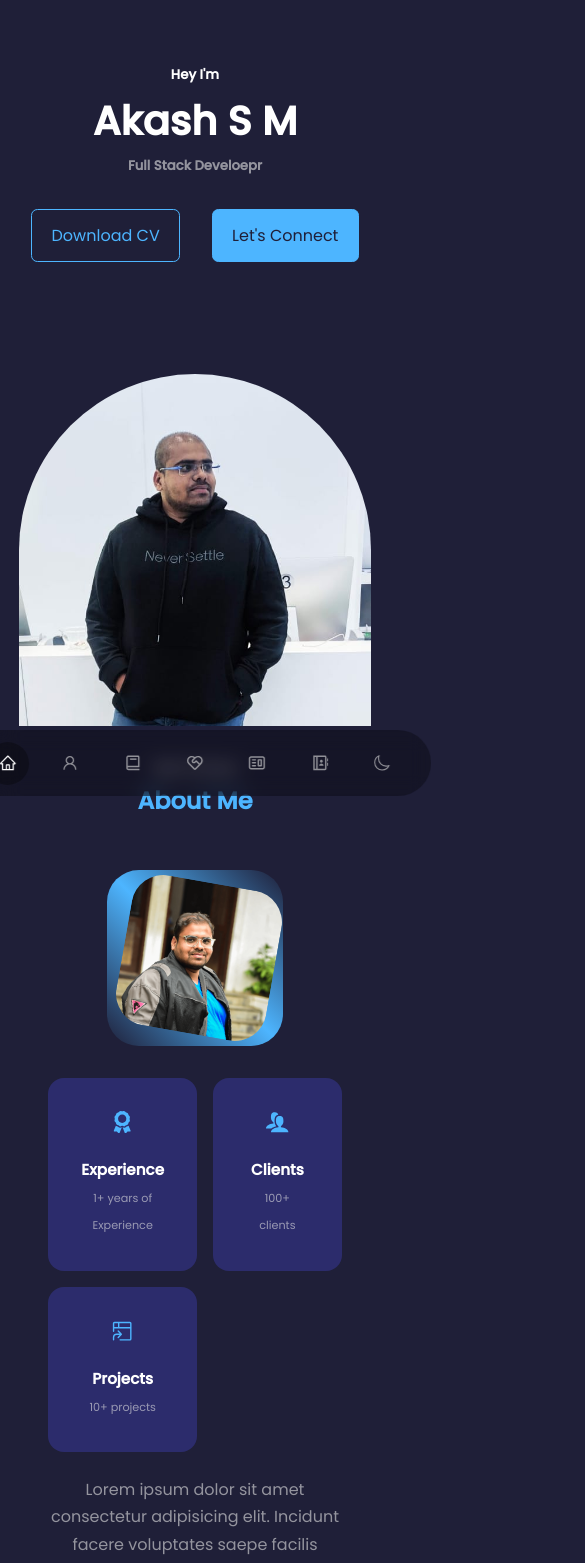
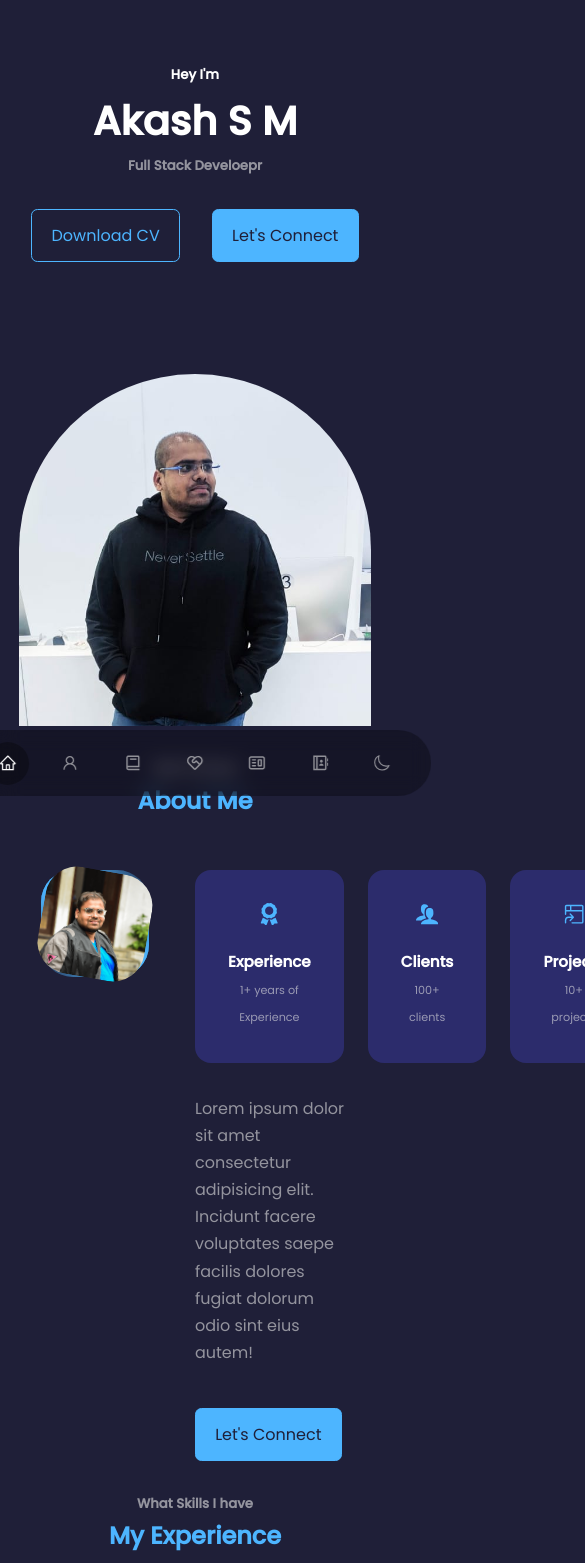
Before and after one commit to ak220193/my-portfolio-new, a React (Create React App) app: page / in a window 390 px wide. Shown: the top 1563 px of the page, 585 px wide, since content can reach past the window. Built offline with nearby package versions, Linux system fonts and the light colour scheme.

Commit message:
bug fixes not sorted out

```diff
--- a/src/Components/About/About.css
+++ b/src/Components/About/About.css
@@ -1,5 +1,4 @@
 .about__container {
-  /* margin-top: 25rem; */
   display: grid;
   grid-template-columns: 35% 50%;
   gap: 15%;
@@ -71,51 +70,55 @@
   color: var(--color-light);
 }
 
-@media screen and (max-width: 1024px) {
-  .about__container {
+/* @media screen and (max-width:1024px) {
+  .about__container{
     grid-template-columns: 1fr;
-    gap: 0;
+    gap:0;
   }
-  .about__me {
-    width: 60%;
+  .about__me{
+    width: 50%;
     margin: 2rem auto 4rem;
   }
-  .about__me img{
-    width: 20rem;
-    margin-left: -2.3rem;
-    margin-top: 1.5rem;
-    /* object-fit: contain; */
-    /* overflow: hidden; */
-  }
-
-
   .about__content p {
     margin: 1rem 0 1.5rem;
   }
 }
 
-@media screen and (max-width: 600px) {
+@media screen and (max-width:768px) {
+  .about__container{
+    grid-template-columns: 1fr 1fr;
+  }
+  .about__me {
+    width: 40%;
+  }
+  .about__me img{
+    width: 120%;
+    margin-top: 1rem;
+  }
+}
 
-
-  .about__me {
-  width: 60%;
-  margin: 0 auto 2rem;
+@media screen and (max-width:600px) {
+  .about__container{
+    width: 80%;
+    margin: 0 auto;
   }
-
-  .about__me img {
-    width: 9.5rem;
-    margin-top: 2rem;
-    margin-left: -1.2rem;
+  .about__me{
+    width: 60%;
   }
-
+  .about__me img{
+    width: 150%;
+    margin-top: 20px;
+    padding: 0.2rem;
+  }
   .about__cards {
     grid-template-columns: 1fr 1fr;
-    gap: 1rem;
+    gap:1rem;
   }
-  .about__content {
-    text-align: center;
-  }
-  .about__content p {
-    margin: 1.5rem 0;
-  }
+.about__content{
+  text-align: center;
 }
+.about__content p{
+  margin: 1.5rem 0 ;
+}
+
+}  */
--- a/src/Components/Portfolio/Portfolio.css
+++ b/src/Components/Portfolio/Portfolio.css
@@ -2,7 +2,7 @@
   display: grid;
   grid-template-columns: repeat(4, 1fr);
   gap: 1.2rem;
-  margin-left: -1%;
+  /* margin-left: -1%; */
 }
 
 .portfolio__item {
--- a/src/index.css
+++ b/src/index.css
@@ -61,7 +61,7 @@
   }
 
   section {
-    margin: 2rem;
+    margin: 2rem 1.5rem;
   }
 
   section > h2,
```
